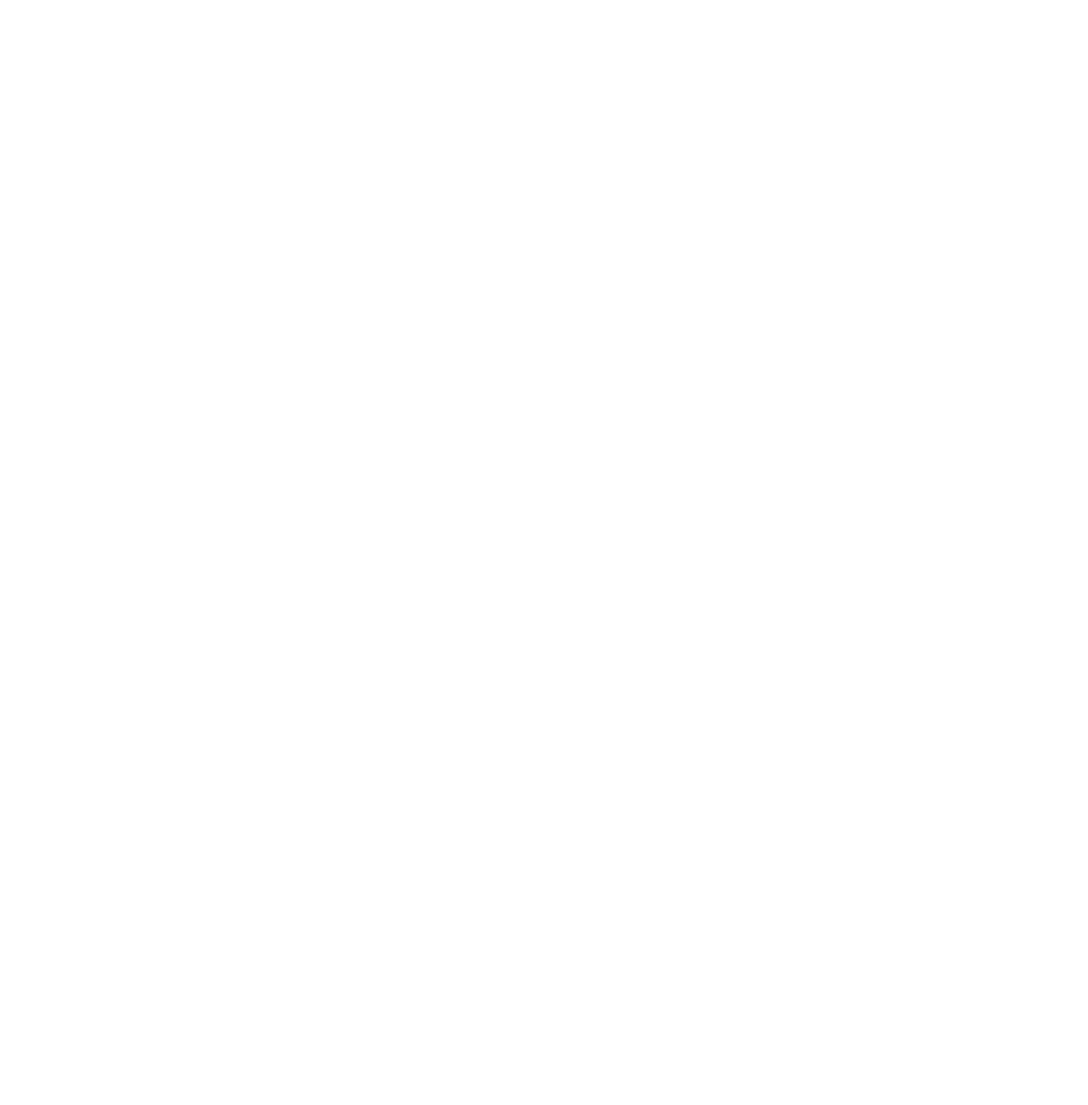
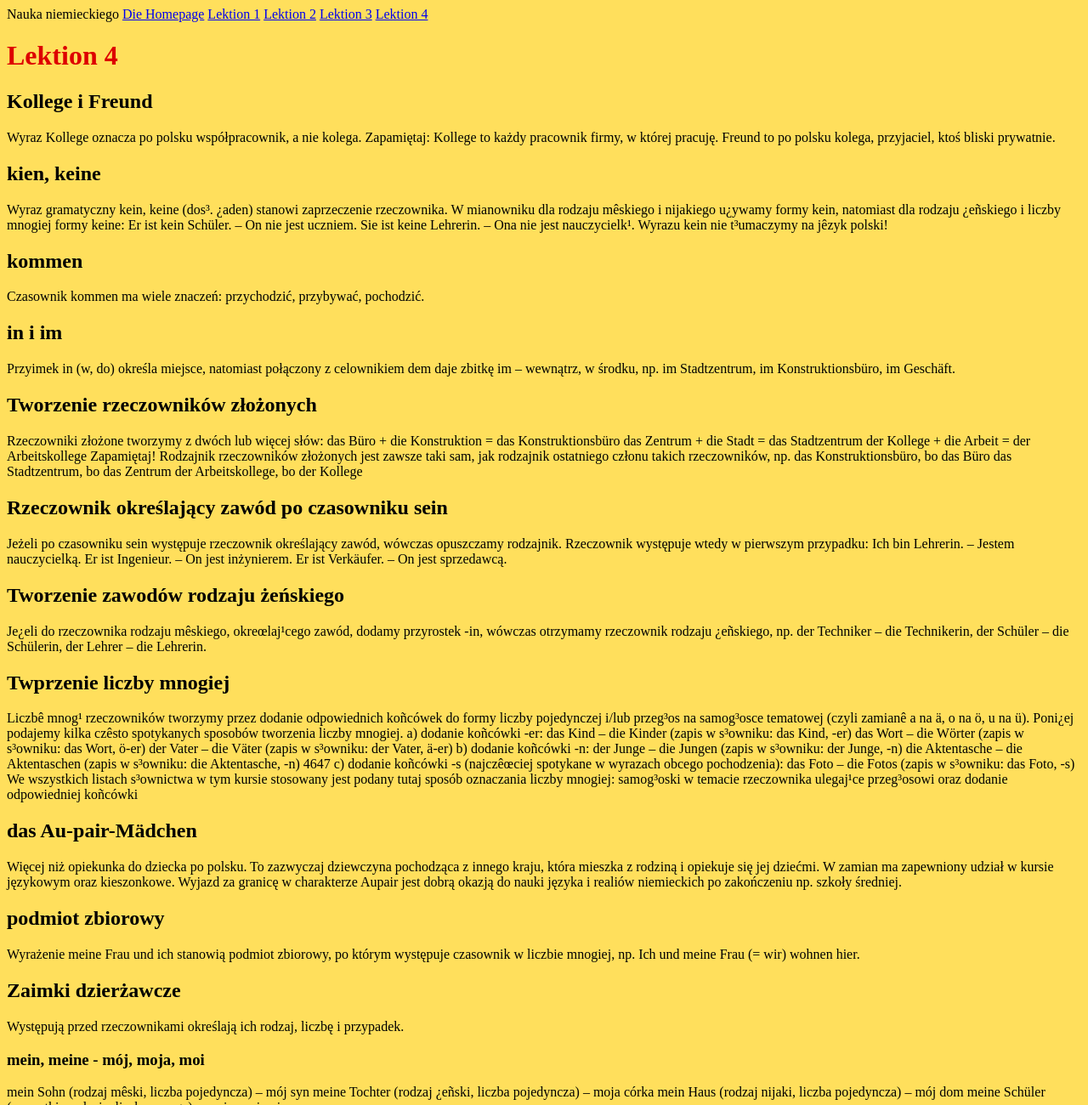
Before and after one commit to michal-robert-adamczyk/German-self-studying, a plain HTML site: page Lektion4.html in a window 1280 px wide. Shown: the top 1300 px of the page at 85% size. Before the commit the page ends 800 px from the top, so only its background shows below. Drawn offline with Linux system fonts and the light colour scheme.

Commit message:
Lektion4 content finished

```diff
--- a/Lektion4.html
+++ b/Lektion4.html
@@ -0,0 +1,250 @@
+<!DOCTYPE html>
+<html lang="pl">
+
+<head>
+    <meta charset="UTF-8">
+    <meta name="viewport" content="width=device-width, initial-scale=1.0">
+    <meta http-equiv="X-UA-Compatible" content="ie=edge">
+    <title>Document</title>
+    <link href="style.css" rel="stylesheet" type="text/css">
+</head>
+
+<body>
+    <header>
+        Nauka niemieckiego
+        <a href="index.html">Die Homepage</a>
+        <a href="Lektion1.html">Lektion 1</a>
+        <a href="Lektion2.html">Lektion 2</a>
+        <a href="Lektion3.html">Lektion 3</a>
+        <a href="Lektion4.html">Lektion 4</a>
+    </header>
+    <main>
+        <header>
+            <h1>
+                Lektion 4
+            </h1>
+        </header>
+        <section>
+            <h2>
+                Kollege i Freund
+            </h2>
+            <p>
+                Wyraz Kollege oznacza po polsku współpracownik, a nie kolega.
+                Zapamiętaj:
+                Kollege to każdy pracownik firmy, w której pracuję.
+                Freund to po polsku kolega, przyjaciel, ktoś bliski prywatnie.
+            </p>
+        </section>
+        <section>
+            <h2>
+                kien, keine
+            </h2>
+            <p>
+                Wyraz gramatyczny kein, keine (dos³. ¿aden) stanowi zaprzeczenie
+                rzeczownika. W mianowniku dla rodzaju mêskiego i nijakiego u¿ywamy formy kein, natomiast dla rodzaju
+                ¿eñskiego i liczby mnogiej
+                formy keine:
+                Er ist kein Schüler. – On nie jest uczniem.
+                Sie ist keine Lehrerin. – Ona nie jest nauczycielk¹.
+                Wyrazu kein nie t³umaczymy na jêzyk polski!
+            </p>
+        </section>
+        <section>
+            <h2>
+                kommen
+            </h2>
+            <p>
+                Czasownik kommen ma wiele znaczeń: przychodzić, przybywać,
+                pochodzić.
+            </p>
+        </section>
+        <section>
+            <h2>
+                in i im
+            </h2>
+            <p>
+                Przyimek in (w, do) określa miejsce, natomiast połączony z celownikiem dem daje zbitkę im – wewnątrz, w
+                środku, np. im Stadtzentrum, im Konstruktionsbüro, im Geschäft.
+            </p>
+        </section>
+        <section>
+            <h2>
+                Tworzenie rzeczowników złożonych
+            </h2>
+            <p>
+                Rzeczowniki złożone tworzymy z dwóch lub więcej słów:
+                das Büro + die Konstruktion = das Konstruktionsbüro
+                das Zentrum + die Stadt = das Stadtzentrum
+                der Kollege + die Arbeit = der Arbeitskollege
+                Zapamiętaj! Rodzajnik rzeczowników złożonych jest zawsze taki
+                sam, jak rodzajnik ostatniego członu takich rzeczowników, np.
+                das Konstruktionsbüro, bo das Büro
+                das Stadtzentrum, bo das Zentrum
+                der Arbeitskollege, bo der Kollege
+            </p>
+        </section>
+        <section>
+            <h2>
+                Rzeczownik określający zawód po czasowniku sein
+            </h2>
+            <p>
+                Jeżeli po czasowniku sein występuje rzeczownik określający
+                zawód, wówczas opuszczamy rodzajnik. Rzeczownik występuje
+                wtedy w pierwszym przypadku:
+                Ich bin Lehrerin. – Jestem nauczycielką.
+                Er ist Ingenieur. – On jest inżynierem.
+                Er ist Verkäufer. – On jest sprzedawcą.
+            </p>
+        </section>
+        <section>
+            <h2>
+                Tworzenie zawodów rodzaju żeńskiego
+            </h2>
+            <p>
+                Je¿eli do rzeczownika rodzaju mêskiego, okreœlaj¹cego zawód,
+                dodamy przyrostek -in, wówczas otrzymamy rzeczownik rodzaju
+                ¿eñskiego, np. der Techniker – die Technikerin, der Schüler – die
+                Schülerin, der Lehrer – die Lehrerin.
+            </p>
+        </section>
+        <section>
+            <h2>
+                Twprzenie liczby mnogiej
+            </h2>
+            <p>
+                <!--
+                    Z tego niżej może listę zrobię
+                -->
+                Liczbê mnog¹ rzeczowników tworzymy przez dodanie odpowiednich koñcówek do formy liczby pojedynczej i/lub
+                przeg³os na samog³osce tematowej (czyli zamianê a na ä, o na ö, u na ü). Poni¿ej podajemy kilka czêsto
+                spotykanych sposobów tworzenia liczby mnogiej.
+                a) dodanie koñcówki -er:
+                das Kind – die Kinder (zapis w s³owniku: das Kind, -er)
+                das Wort – die Wörter (zapis w s³owniku: das Wort, ö-er)
+                der Vater – die Väter (zapis w s³owniku: der Vater, ä-er)
+                b) dodanie koñcówki -n:
+                der Junge – die Jungen (zapis w s³owniku: der Junge, -n)
+                die Aktentasche – die Aktentaschen (zapis w s³owniku: die
+                Aktentasche, -n)
+                4647
+                c) dodanie koñcówki -s (najczêœciej spotykane w wyrazach obcego
+                pochodzenia):
+                das Foto – die Fotos (zapis w s³owniku: das Foto, -s)
+                We wszystkich listach s³ownictwa w tym kursie stosowany jest
+                podany tutaj sposób oznaczania liczby mnogiej: samog³oski w temacie rzeczownika ulegaj¹ce przeg³osowi
+                oraz dodanie odpowiedniej
+                koñcówki
+            </p>
+        </section>
+        <section>
+            <h2>
+                das Au-pair-Mädchen
+            </h2>
+            <p>
+                Więcej niż opiekunka do dziecka po
+                polsku. To zazwyczaj dziewczyna pochodząca z innego kraju, która
+                mieszka z rodziną i opiekuje się jej dziećmi. W zamian ma zapewniony udział w kursie językowym oraz
+                kieszonkowe. Wyjazd za
+                granicę w charakterze Aupair jest dobrą okazją do nauki języka
+                i realiów niemieckich po zakończeniu np. szkoły średniej.
+            </p>
+        </section>
+        <section>
+            <h2>
+                podmiot zbiorowy
+            </h2>
+            <p>
+                Wyrażenie meine Frau und ich stanowią podmiot zbiorowy, po
+                którym występuje czasownik w liczbie mnogiej, np. Ich und meine
+                Frau (= wir) wohnen hier.
+            </p>
+        </section>
+        <article>
+            <h2>
+                Zaimki dzierżawcze
+            </h2>
+            <p>
+                Występują przed rzeczownikami określają ich rodzaj, liczbę i przypadek.
+            </p>
+            <h3>
+                mein, meine - mój, moja, moi
+            </h3>
+            <p>
+                mein Sohn (rodzaj mêski, liczba pojedyncza) – mój syn
+                meine Tochter (rodzaj ¿eñski, liczba pojedyncza) – moja córka
+                mein Haus (rodzaj nijaki, liczba pojedyncza) – mój dom
+                meine Schüler (wszystkie rodzaje, liczba mnoga) – moi uczniowie
+            </p>
+            <h3>Ihr- pani, pana, państwa</h3>
+            <p>
+
+                Ihr Sohn – pani/pana/pañstwa syn
+                Ihre Tochter – pani/pana/pañstwa córka
+                Ihr Buch – pani/pana/pañstwa ksi¹¿ka
+                Ihre Kinder – pani/pana/pañstwa dzieci
+            </p>
+            <h3> ihr, ihre – jej, ich</h3>
+            <p>
+                ihr Bruder – jej/ich brat
+                ihr Kind – jej/ich dziecko
+                ihre Tante – jej/ich ciocia
+                ihre Eltern – jej/ich rodzice
+            </p>
+            <h3>sein, seine – jego</h3>
+            <p>
+
+                der Vater und sein Sohn – ojciec i jego syn
+                der Bruder und seine Tochter – brat i jego córka
+                der Freund und sein Kind – przyjaciel i jego dziecko
+                der Schüler und seine Hefte – uczeñ i jego zeszyty
+            </p>
+            <h3>unser, Unsere – nasz, nasza, nasze</h3>
+            <p>
+                Unser Sohn arbeitet im Büro. – Nasz syn pracuje w biurze.
+                Unsere Tochter ist Verkäuferin. – Nasza córka jest sprzedawczyni¹.
+                Unser Kind ist 3 Jahre alt. – Nasze dziecko ma 3 lata.
+                Unsere Kinder gehen zur Schule. – Nasze dzieci chodz¹ do szko³y
+            </p>
+            <p>
+                Pozosta³e formy zaimków dzier¿awczych poznamy w lekcjach 6 i 8.
+            </p>
+        </article>
+        <article>
+            <h2>
+                Rodzajniki - podsumowanie
+            </h2>
+            <p>
+                <!--To mają być tabele-->
+                LICZBA POJEDYNCZA
+                Mianownik: wer? was? – kto? co?
+                rodaj mêski rodzaj ¿eñski rodzaj nijaki
+                der Schüler die Schülerin das Kind
+                ein Schüler eine Schülerin ein Kind
+                mein Schüler meine Schülerin mein Kind
+                Ihr Schüler Ihre Schülerin Ihr Kind
+                kein Schüler keine Schülerin kein Kind
+                Biernik: wen? was? – kogo? co?
+                rodaj mêski rodzaj ¿eñski rodzaj nijaki
+                den Schüler die Schülerin das Kind
+                einen Schüler eine Schülerin ein Kind
+                meinen Schüler meine Schülerin mein Kind
+                Ihren Schüler Ihre Schülerin Ihr Kind
+                keinen Schüler keine Schülerin kein Kind
+                LICZBA MNOGA
+                Mianownik i biernik
+                rodaj mêski rodzaj ¿eñski rodzaj nijaki
+                die Schüler die Schülerinnen die Kinder
+                meine Schüler meine Schülerinnen meine Kinder
+                Ihre Schüler Ihre Schülerinnen Ihre Kinder
+                keine Schüler keine Schülerinnen keine Kinder
+            </p>
+            <p><b>Zauwa¿, ¿e w liczbie mnogiej biernik ma identyczn¹ formê jak mianownik.</b></p>
+        </article>
+        <img src="germanstereo.png" alt="german_stereotype">
+        <footer>
+            To jest stopka mojej prywatnej strony z materiałami do nauki języka niemieckiego.
+        </footer>
+    </main>
+</body>
+
+</html>
```
Also changed, not shown: Lektion1.html (+1 -0 lines), Lektion2.html (+1 -0 lines), Lektion3.html (+1 -0 lines), index.html (+1 -0 lines).
